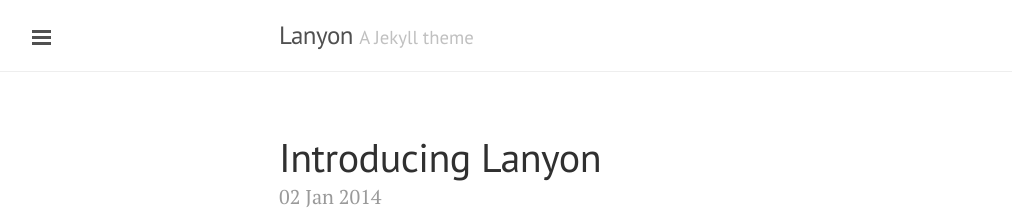
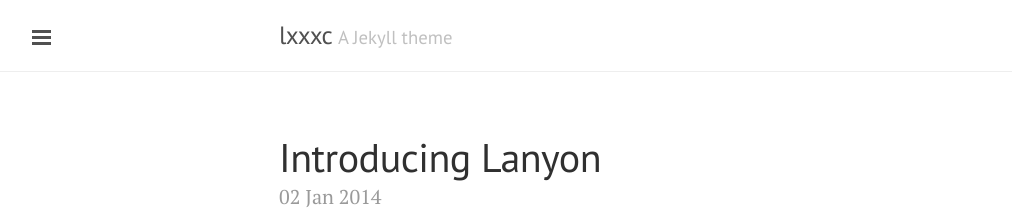
Before and after one commit to lxxxc/lxxxc.github.io, a Jekyll site: the page built from index.html, in a window 1280 px wide and 900 px high. Shown: the top 220 px of the window, without its empty margins (1-1013 px from the left). Built offline with Jekyll 4.4.1, drawn with Linux system fonts in a browser that asks for light colours; Markdown is read by kramdown in place of the engine named in the settings; the list of posts is cut into pages by our own code.

Commit message:
Update _config.yml

```diff
--- a/_config.yml
+++ b/_config.yml
@@ -6,7 +6,7 @@
 permalink:        pretty
 
 # Setup
-title:            Lanyon
+title:            lxxxc
 tagline:          'A Jekyll theme'
 description:      'A reserved <a href="http://jekyllrb.com" target="_blank">Jekyll</a> theme that places the utmost gravity on content with a hidden drawer. Made by <a href="https://twitter.com/mdo" target="_blank">@mdo</a>.'
 url:              http://lanyon.getpoole.com
```
